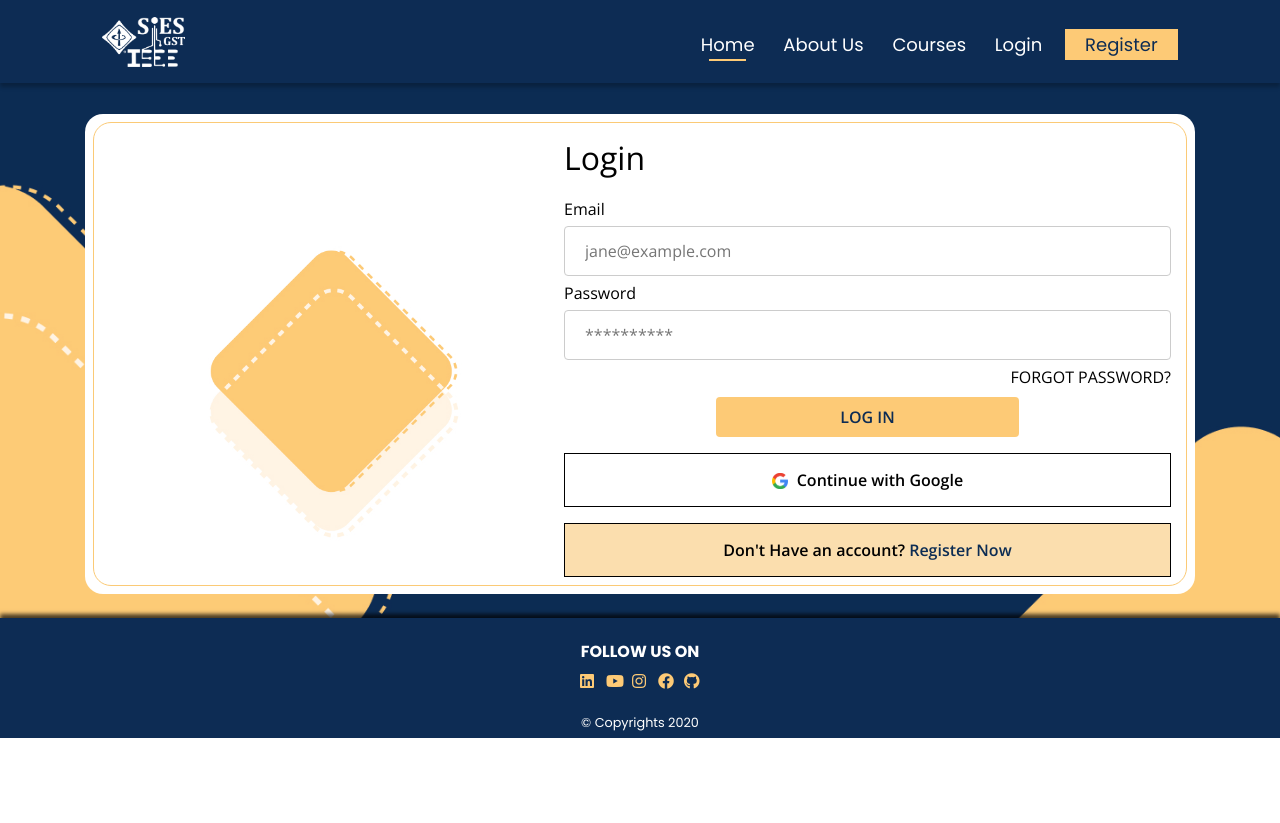
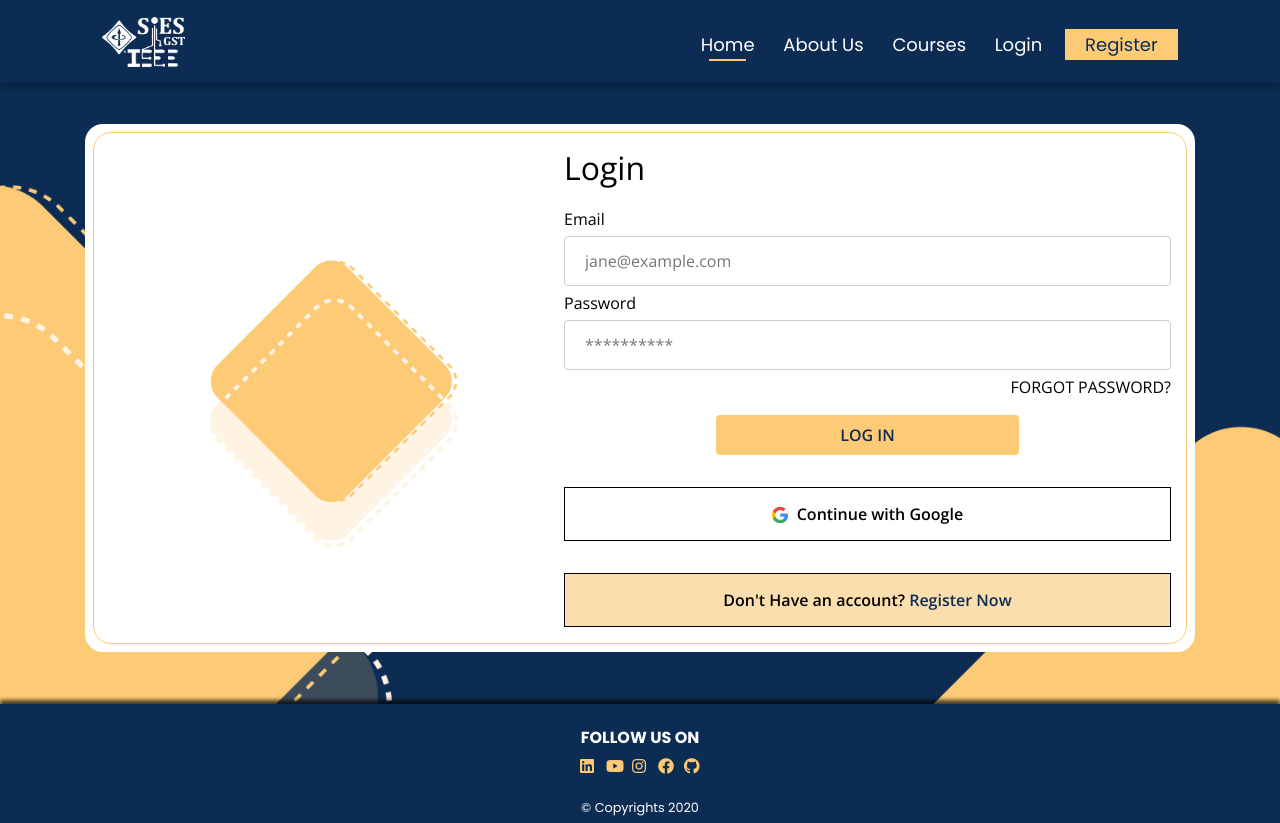
Before and after one commit to ieeesiesgst/certi-frontend, a plain HTML site: page login.html in a window 1280 px wide. Before the commit the page ends 800 px from the top, so only its background shows below. Drawn offline with nearby package versions, Linux system fonts and the light colour scheme.

Commit message:
optimization

```diff
--- a/css/style.css
+++ b/css/style.css
@@ -599,8 +599,8 @@ body
 
 
 /*login-page Start*/
-.login{
-
+.login
+{
   background: url("../images/login.jpg"), #0D2C54;
     width: 100%;
     height: auto;
@@ -619,6 +619,15 @@ body
   }
 }
 
+@media(min-height: 728px)
+{
+  .login
+  {
+    padding-top:  100px;
+    height: 88vh;
+  }
+}
+
 .forgot-pw{
   float: right;
   color: #000;
@@ -629,7 +638,6 @@ body
     width: 50%;
     background-color: #fdca76;
     color: #0d2c54;
-    margin: 8px 0;
     border: none;
     border-radius: 4px;
     font-size: 16px;
@@ -640,7 +648,6 @@ body
   font-weight: 600;
   background-color: #fff;
   padding: 14px 20px;
-  margin: 8px 0;
   border: 1px solid #000;
   box-sizing: border-box;
   font-size: 16px;
@@ -652,7 +659,6 @@ body
   font-weight: 600;
   color:#000;
   padding: 14px 20px;
-  margin: 8px 0;
   border: 1px solid #000;
   font-size: 16px;
   text-align: center;
--- a/login.html
+++ b/login.html
@@ -182,12 +182,12 @@
 
     <a href='#' class="forgot-pw">FORGOT PASSWORD?</a>
     <br><br>
-    <center><input class="login-form-input-s py-2" type="submit" value="LOG IN"></center>
+    <center><input class="login-form-input-s py-2 my-3" type="submit" value="LOG IN"></center>
   </form>
-  <center><button class="cont-google" type="submit"><img src="images/google.png" alt="" class="d-inline-block google-signin"> <span class="d-inline-block">Continue with Google</span></button></center>
+  <center><button class="cont-google my-3" type="submit"><img src="images/google.png" alt="" class="d-inline-block google-signin"> <span class="d-inline-block">Continue with Google</span></button></center>
   <div class="container">
     <div class="row">
-        <button class=register-button><span class="d-inline-block">Don't Have an account?</span> <span class="regnow d-inline-block"> Register Now</span></button>
+        <button class="register-button my-3"><span class="d-inline-block">Don't Have an account?</span> <span class="regnow d-inline-block"> Register Now</span></button>
     </div>
   </div>
                     </div>
```
